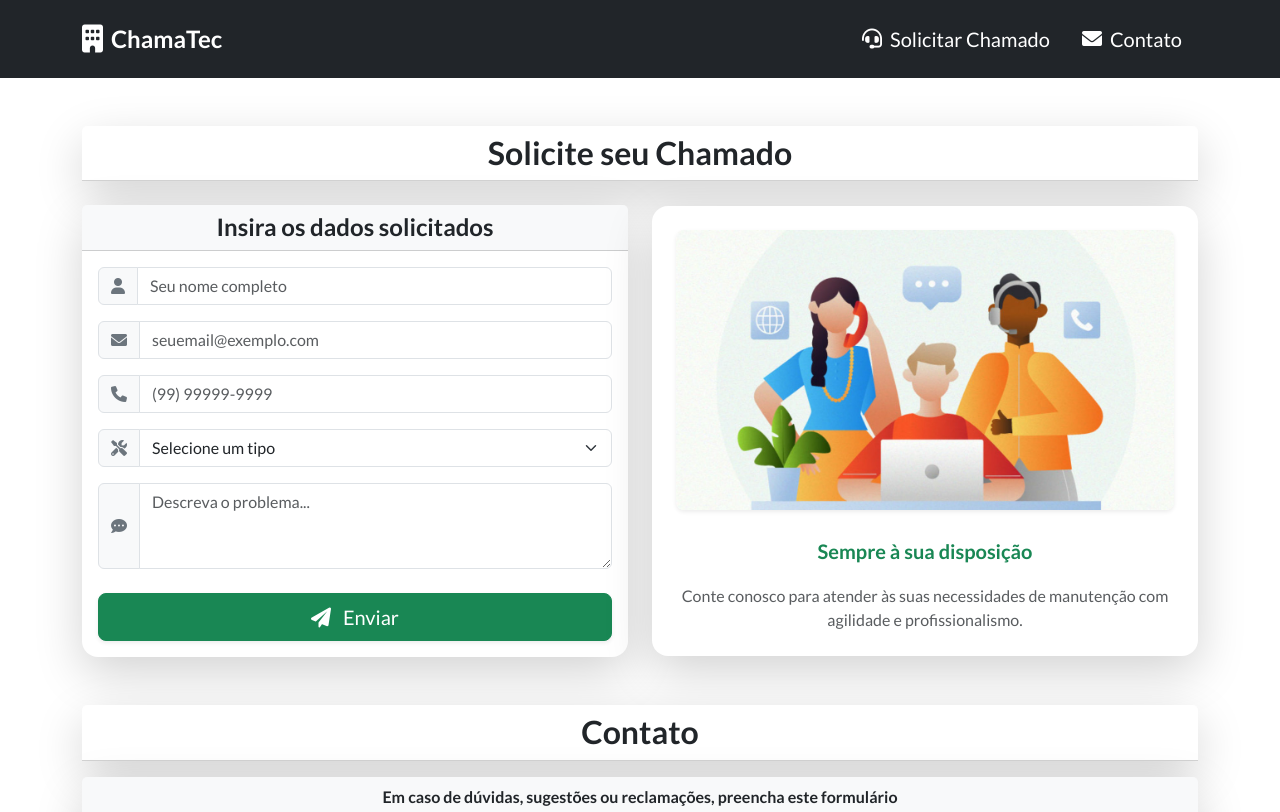
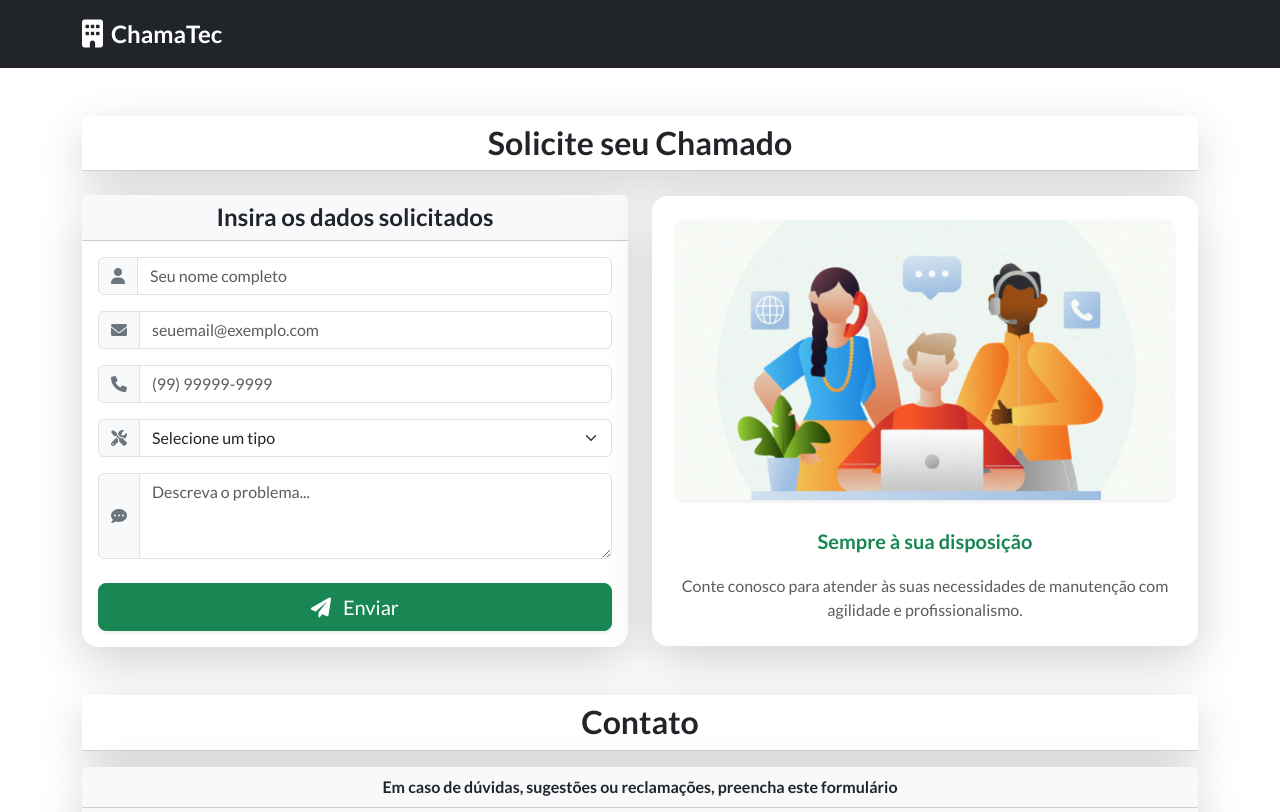
Before and after one commit to LuizFelipe2023/ChamaTec, a plain HTML site: page index.html in a window 1280 px wide. Shown: the top 812 px of the page. Drawn offline with nearby package versions, Linux system fonts and the light colour scheme.

Commit message:
alterando o header

```diff
--- a/index.html
+++ b/index.html
@@ -19,20 +19,6 @@
                 <i class="fas fa-building fs-3 me-2"></i>
                 <span class="fs-4 fw-bold">ChamaTec</span>
             </a>
-            <ul class="nav mb-0">
-                <li class="nav-item">
-                    <a href="#chamado" class="nav-link px-3 text-white d-flex align-items-center fs-5"
-                        style="transition: 0.3s;">
-                        <i class="fas fa-headset me-2"></i> Solicitar Chamado
-                    </a>
-                </li>
-                <li class="nav-item">
-                    <a href="#contato" class="nav-link px-3 text-white d-flex align-items-center fs-5"
-                        style="transition: 0.3s;">
-                        <i class="fas fa-envelope me-2"></i> Contato
-                    </a>
-                </li>
-            </ul>
         </div>
     </header>
 
```
